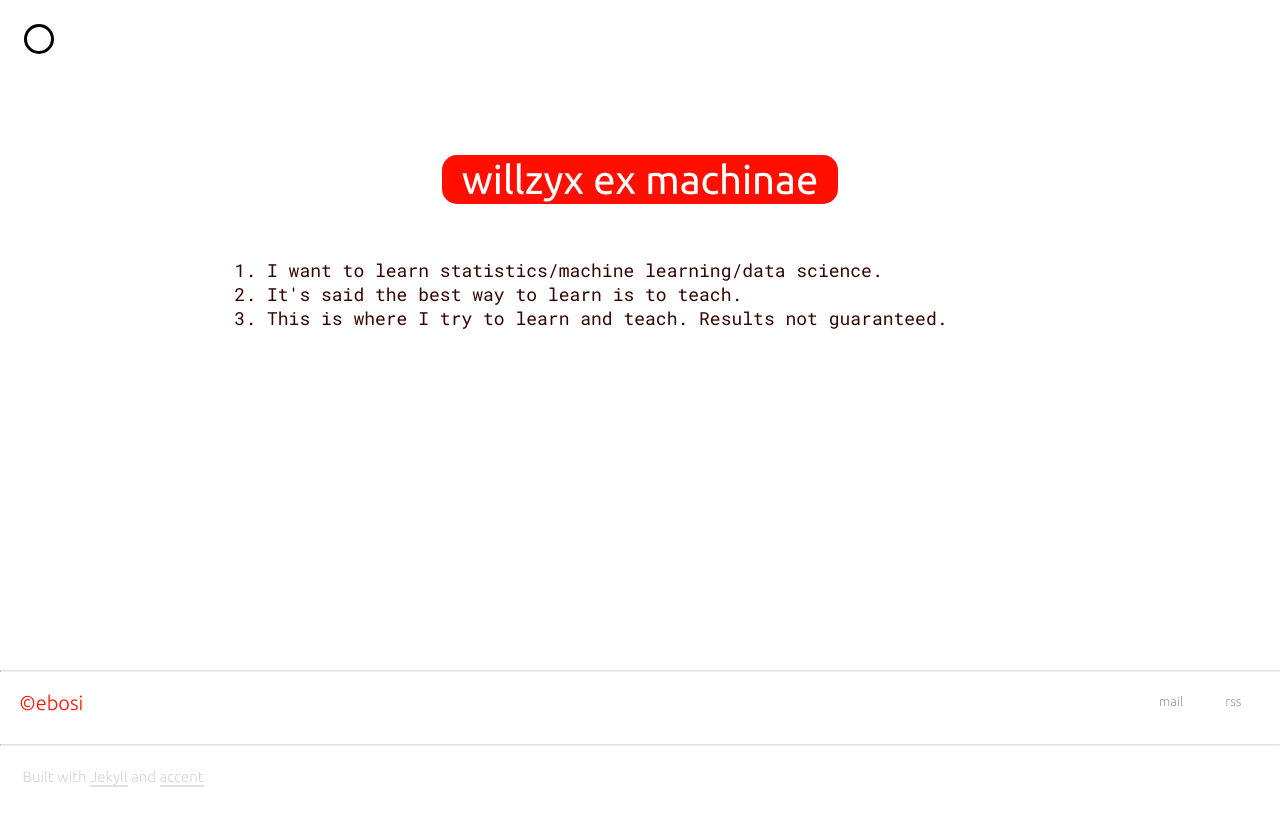
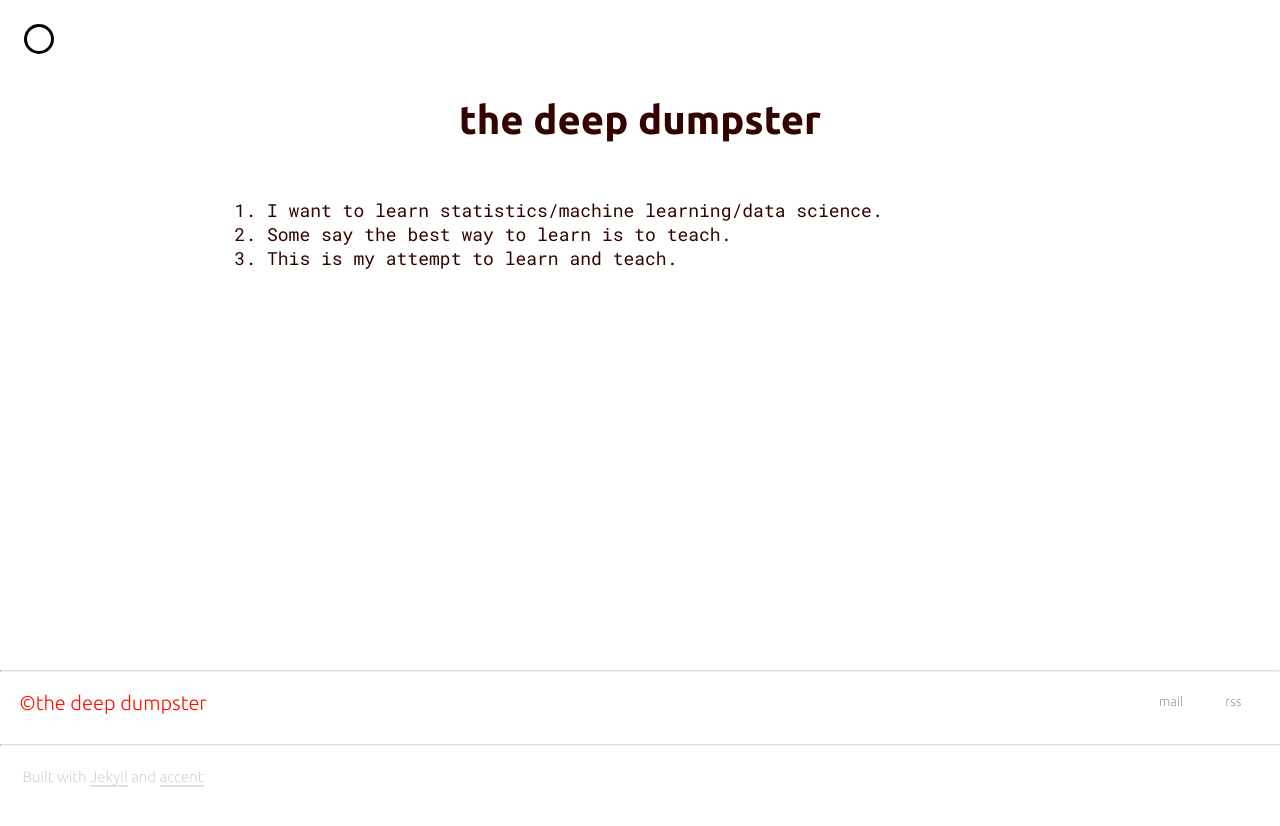
Before and after one commit to james-chuang/OLD-james-chuang.github.io, a Jekyll site: the page built from index.html, in a window 1280 px wide. Shown: the top 826 px of the page. Built offline with Jekyll 4.4.1, drawn with Linux system fonts in a browser that asks for light colours; nearby versions of some CDN libraries; the list of posts is cut into pages by our own code.

Commit message:
Give the blog a name, small CSS changes.

```diff
--- a/_config.yml
+++ b/_config.yml
@@ -1,12 +1,13 @@
 # User Settings | Edit there as per required
 
-title: Test blog, please ignore.
+title: deep dumpster
 url: "https://james-chuang.github.io/"
 baseurl: ""
 
 # This will show up at the top of index page
 site_heading: >
-    <span class="faded">willzyx ex machinae</span>
+    the deep dumpster
+#<span class="faded">the deep dumpster</span>
 
 email: your@email.com
 author: James Chuang
@@ -16,7 +17,7 @@ description: >
     A blog about learning statistics, data science, and machine learning.
 
 # This will what will show against &copy; in the footer
-copyright: ebosi
+copyright: the deep dumpster
 # Toggle your short bio, which will displayed on your index page
 # Just toggle it and run jekyll again to see
 intro: true         # Tip: Remove the span from site_heading if intro is set to true
@@ -24,8 +25,8 @@ intro: true         # Tip: Remove the span from site_heading if intro is set to
 short_bio: >
     <ol>
       <li>I want to learn statistics/machine learning/data science.</li>
-      <li>It's said the best way to learn is to teach.</li>
-      <li>This is where I try to learn and teach. Results not guaranteed.</li>
+      <li>Some say the best way to learn is to teach.</li>
+      <li>This is my attempt to learn and teach.</li>
     </ol>
 permalink: /:title.html
 
--- a/_sass/_style.scss
+++ b/_sass/_style.scss
@@ -56,7 +56,8 @@ body {
         background: #000;
     }
     h2 {
-        margin: $base-spacing 0;
+        /*margin: $base-spacing 0;*/
+        margin: 0 0;
         margin-bottom: $base-spacing/1.1;
         font-size: 40px;
         font-family: 'ubuntu';
```
